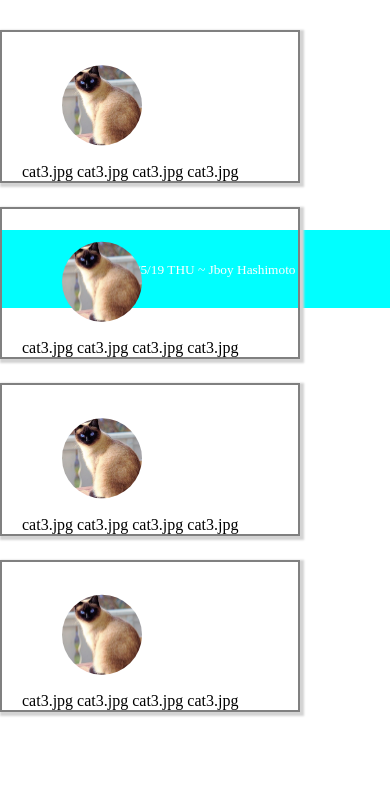
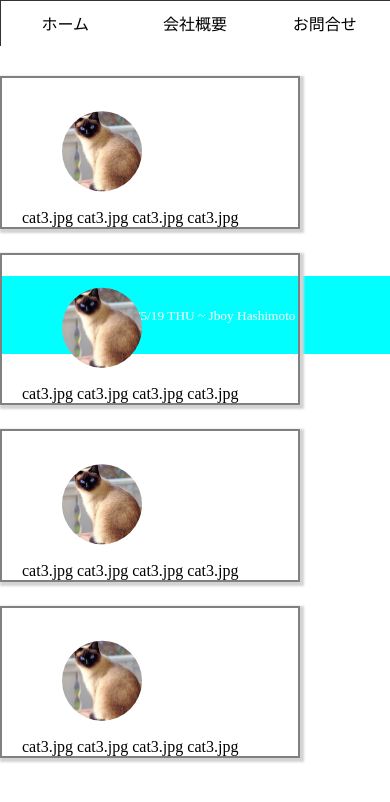
Before and after one commit to sakurakotubaki/MyHomePage, a plain HTML site: page index.html in a window 390 px wide. Drawn offline with Linux system fonts and the light colour scheme.

Commit message:
480pでcssを無効化

```diff
--- a/css/header.css
+++ b/css/header.css
@@ -54,4 +54,8 @@
     list-style: none;
     background-color: rgb(51, 51, 51);
   }
+  /*隠している要素のcssを無効化*/
+  .responsive-navigation {
+    display: initial;
+  }
 }
```
